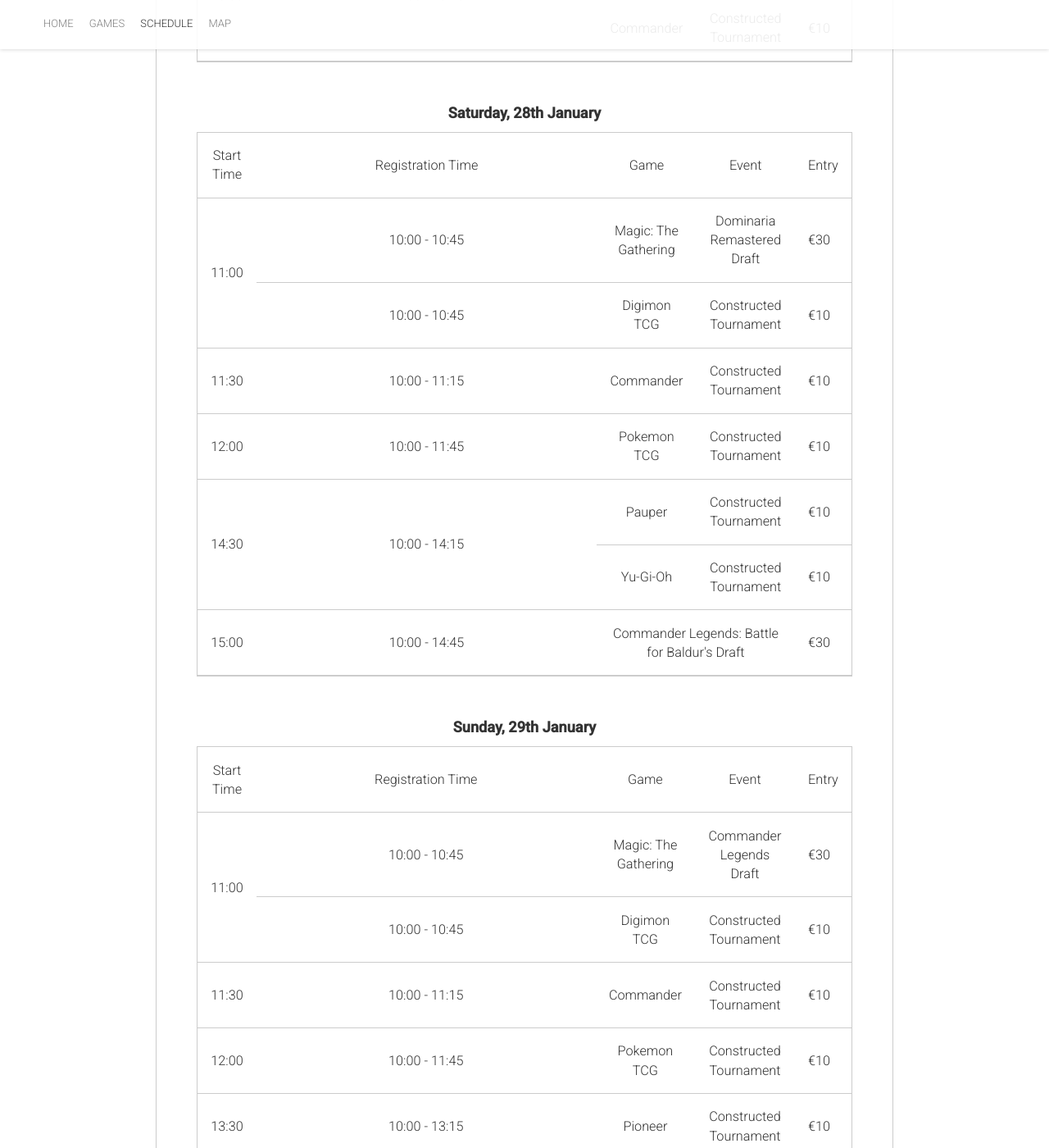
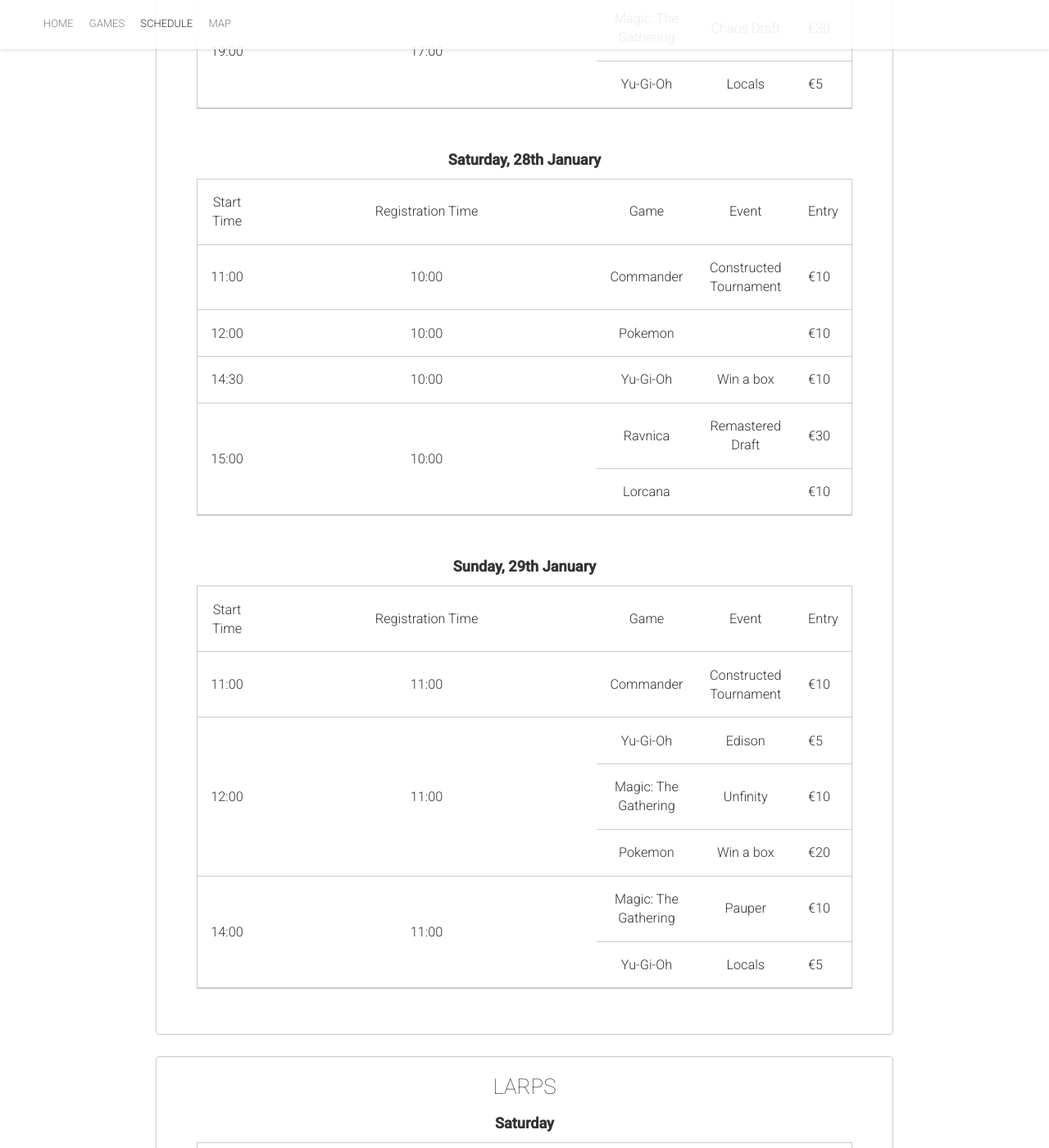
Before and after one commit to gregoriousTechorious/warpcon.ie, a Jekyll site: the page built from schedule.html, in a window 1280 px wide and 1400 px high, scrolled down 1971 px. Shown: the whole window at 82% size. Built offline with Jekyll 4.4.1, drawn with Linux system fonts in a browser that asks for light colours; nearby versions of some CDN libraries; some of the changed text lies outside the part shown.

Commit message:
fin ccgs

```diff
--- a/schedule.html
+++ b/schedule.html
@@ -171,11 +171,28 @@
             </thead>
             <tbody>
                 <tr>
+                    <td>
+                        17:00
+                    </td>
+                    <td>
+                        17:00
+                    </td>
+                    <td>
+                        Commander
+                    </td>
+                    <td>
+                        Constructed Tournament
+                    </td>
+                    <td>
+                        €10
+                    </td>
+                </tr>
+                <tr>
                     <td rowspan="2">
-                        18:30
+                        19:00
                     </td>
                     <td rowspan="2">
-                        17:00 - 18:15
+                        17:00
                     </td>
                     <td>
                         Magic: The Gathering
@@ -189,13 +206,13 @@
                 </tr>
                 <tr>
                     <td>
-                        Commander
+                        Yu-Gi-Oh
                     </td>
                     <td>
-                        Constructed Tournament
+                        Locals
                     </td>
                     <td>
-                        €10
+                        €5
                     </td>
                 </tr>
             </tbody>
@@ -224,42 +241,11 @@
             </thead>
             <tbody>
                 <tr>
-                    <td rowspan="2">
+                    <td>
                         11:00
                     </td>
                     <td>
-                        10:00 - 10:45
-                    </td>
-                    <td>
-                        Magic: The Gathering
-                    </td>
-                    <td>
-                        Dominaria Remastered Draft
-                    </td>
-                    <td>
-                        €30
-                    </td>
-                </tr>
-                <tr>
-                    <td>
-                        10:00 - 10:45
-                    </td>
-                    <td>
-                        Digimon TCG
-                    </td>
-                    <td>
-                        Constructed Tournament
-                    </td>
-                    <td>
-                        €10
-                    </td>
-                </tr>
-                <tr>
-                    <td>
-                        11:30
-                    </td>
-                    <td>
-                        10:00 - 11:15
+                        10:00
                     </td>
                     <td>
                         Commander
@@ -276,13 +262,30 @@
                         12:00
                     </td>
                     <td>
-                        10:00 - 11:45
+                        10:00
                     </td>
                     <td>
-                        Pokemon TCG
+                        Pokemon
                     </td>
                     <td>
-                        Constructed Tournament
+
+                    </td>
+                    <td>
+                        €10
+                    </td>
+                </tr>
+                <tr>
+                    <td>
+                        14:30
+                    </td>
+                    <td>
+                        10:00
+                    </td>
+                    <td>
+                        Yu-Gi-Oh
+                    </td>
+                    <td>
+                        Win a box
                     </td>
                     <td>
                         €10
@@ -290,47 +293,32 @@
                 </tr>
                 <tr>
                     <td rowspan="2">
-                        14:30
+                        15:00
                     </td>
                     <td rowspan="2">
-                        10:00 - 14:15
+                        10:00
                     </td>
                     <td>
-                        Pauper
+                        Ravnica
                     </td>
                     <td>
-                        Constructed Tournament
+                        Remastered Draft
+                    </td>
+                    <td>
+                        €30
+                    </td>
+                </tr>
+                <tr>
+                    <td>
+                        Lorcana
+                    </td>
+                    <td>
+
                     </td>
                     <td>
                         €10
                     </td>
                 </tr>
-                <tr>
-                    <td>
-                        Yu-Gi-Oh
-                    </td>
-                    <td>
-                        Constructed Tournament
-                    </td>
-                    <td>
-                        €10
-                    </td>
-                </tr>
-                <tr>
-                    <td>
-                        15:00
-                    </td>
-                    <td>
-                        10:00 - 14:45
-                    </td>
-                    <td colspan="2">
-                        Commander Legends: Battle for Baldur's Draft
-                    </td>
-                    <td>
-                        €30
-                    </td>
-                </tr>
-
             </tbody>
         </table>
 
@@ -357,42 +345,11 @@
             </thead>
             <tbody>
                 <tr>
-                    <td rowspan="2">
+                    <td>
                         11:00
                     </td>
                     <td>
-                        10:00 - 10:45
-                    </td>
-                    <td>
-                        Magic: The Gathering
-                    </td>
-                    <td>
-                        Commander Legends Draft
-                    </td>
-                    <td>
-                        €30
-                    </td>
-                </tr>
-                <tr>
-                    <td>
-                        10:00 - 10:45
-                    </td>
-                    <td>
-                        Digimon TCG
-                    </td>
-                    <td>
-                        Constructed Tournament
-                    </td>
-                    <td>
-                        €10
-                    </td>
-                </tr>
-                <tr>
-                    <td>
-                        11:30
-                    </td>
-                    <td>
-                        10:00 - 11:15
+                        11:00
                     </td>
                     <td>
                         Commander
@@ -405,17 +362,28 @@
                     </td>
                 </tr>
                 <tr>
-                    <td>
+                    <td rowspan="3">
                         12:00
                     </td>
-                    <td>
-                        10:00 - 11:45
+                    <td rowspan="3">
+                        11:00
                     </td>
                     <td>
-                        Pokemon TCG
+                        Yu-Gi-Oh
                     </td>
                     <td>
-                        Constructed Tournament
+                        Edison
+                    </td>
+                    <td>
+                        €5
+                    </td>
+                </tr>
+                <tr>
+                    <td>
+                        Magic: The Gathering
+                    </td>
+                    <td>
+                        Unfinity
                     </td>
                     <td>
                         €10
@@ -423,16 +391,27 @@
                 </tr>
                 <tr>
                     <td>
-                        13:30
+                        Pokemon
                     </td>
                     <td>
-                        10:00 - 13:15
+                        Win a box
                     </td>
                     <td>
-                        Pioneer
+                        €20
+                    </td>
+                </tr>
+                <tr>
+                    <td rowspan="2">
+                        14:00
+                    </td>
+                    <td rowspan="2">
+                        11:00
                     </td>
                     <td>
-                        Constructed Tournament
+                        Magic: The Gathering
+                    </td>
+                    <td>
+                        Pauper
                     </td>
                     <td>
                         €10
@@ -440,19 +419,13 @@
                 </tr>
                 <tr>
                     <td>
-                        14:30
-                    </td>
-                    <td>
-                        10:00 - 11:45
-                    </td>
-                    <td>
                         Yu-Gi-Oh
                     </td>
                     <td>
-                        Constructed Tournament
+                        Locals
                     </td>
                     <td>
-                        €10
+                        €5
                     </td>
                 </tr>
             </tbody>
```
Also changed, not shown: other parts of schedule.html (+1 -1 lines).
